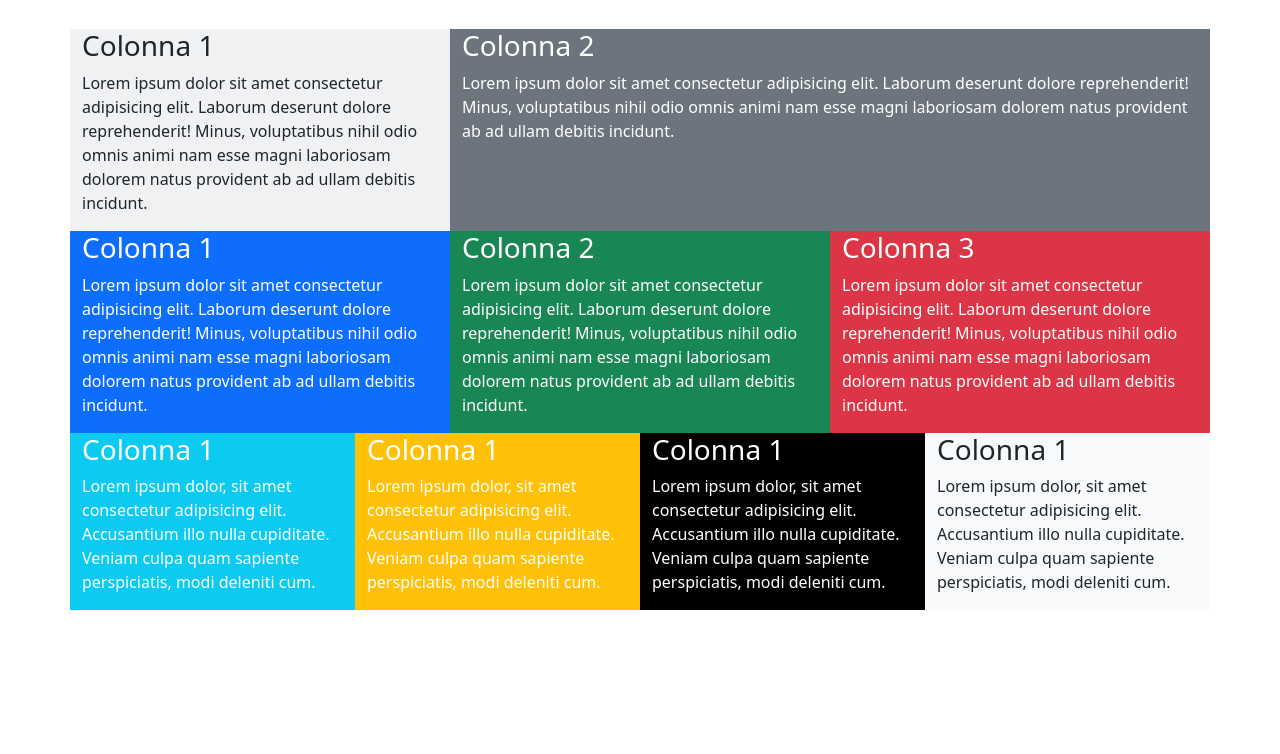
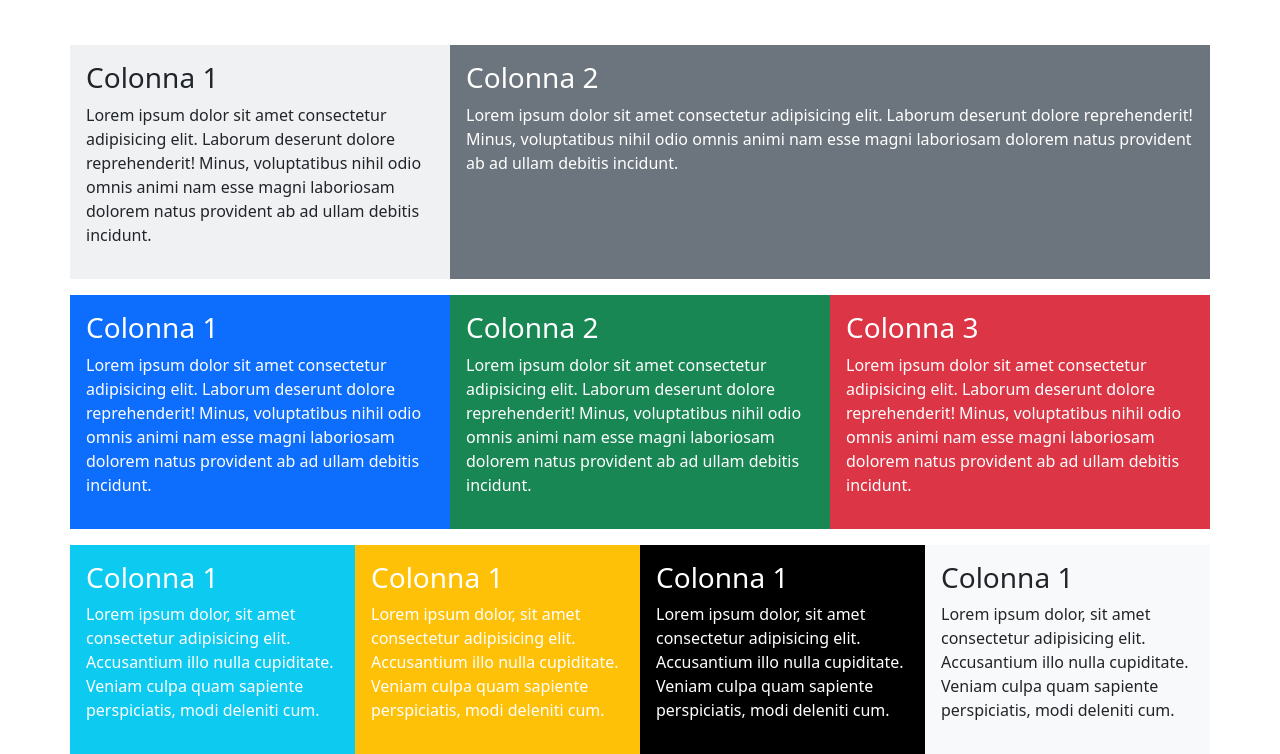
Before and after one commit to FrancescoCialfiDev/htmlcss-bootstrap-layout, a plain HTML site: page index.html in a window 1280 px wide. Shown: the part 89-843 px from the top of the page. Before the commit the page ends 800 px from the top, so only its background shows below. Drawn offline with nearby package versions, Linux system fonts and the light colour scheme.

Commit message:
finish layout

```diff
--- a/index.html
+++ b/index.html
@@ -17,52 +17,52 @@
 
     <!-- CONTAINER -->
 
-    <div class="container ">
-        <div class="text-center mb-5">
+    <div class="container">
+        <div class="text-center mb-5 mt-3">
             <h2>lorem ipsum</h2>
             <p>Lorem ipsum doum eius, placeat nesciunt dolore illum odio</p>
         </div>
 
-        <div class="row">
-            <div class="col-12 col-md-6 col-lg-4 bg-opacity-10 bg-secondary">
+        <div class="row mt-3">
+            <div class=" col-12 col-md-6 col-lg-4 bg-opacity-10 bg-secondary p-3">
                 <h3>Colonna 1</h3>
                 <p>Lorem ipsum dolor sit amet consectetur adipisicing elit. Laborum deserunt dolore reprehenderit! Minus, voluptatibus nihil odio omnis animi nam esse magni laboriosam dolorem natus provident ab ad ullam debitis incidunt.</p>
             </div>
-            <div class="col-12 col-md-6 col-lg-8 text-bg-secondary">
+            <div class="col-12 col-md-6 col-lg-8 text-bg-secondary p-3">
                 <h3>Colonna 2</h3>
                 <p>Lorem ipsum dolor sit amet consectetur adipisicing elit. Laborum deserunt dolore reprehenderit! Minus, voluptatibus nihil odio omnis animi nam esse magni laboriosam dolorem natus provident ab ad ullam debitis incidunt.</p>
             </div>
         </div>
 
-        <div class="row">
-            <div class="col col-md-4 text-bg-primary">
+        <div class="row mt-3">
+            <div class=" col col-md-4 text-bg-primary p-3">
                 <h3>Colonna 1</h3>
                 <p>Lorem ipsum dolor sit amet consectetur adipisicing elit. Laborum deserunt dolore reprehenderit! Minus, voluptatibus nihil odio omnis animi nam esse magni laboriosam dolorem natus provident ab ad ullam debitis incidunt.</p>
             </div>
-            <div class="col col-md-4 text-bg-success">
+            <div class=" col col-md-4 text-bg-success p-3">
                 <h3>Colonna 2</h3>
                 <p>Lorem ipsum dolor sit amet consectetur adipisicing elit. Laborum deserunt dolore reprehenderit! Minus, voluptatibus nihil odio omnis animi nam esse magni laboriosam dolorem natus provident ab ad ullam debitis incidunt.</p>
             </div>
-            <div class="col-12 col-md-4 text-bg-danger">
+            <div class=" col-12 col-md-4 text-bg-danger p-3">
                 <h3>Colonna 3</h3>
                 <p>Lorem ipsum dolor sit amet consectetur adipisicing elit. Laborum deserunt dolore reprehenderit! Minus, voluptatibus nihil odio omnis animi nam esse magni laboriosam dolorem natus provident ab ad ullam debitis incidunt.</p>
             </div>
         </div>
 
-        <div class="row row-cols-2 row-cols-md-4 white-text">
-            <div class="col bg-info">
+        <div class="row row-cols-2 row-cols-md-4 white-text mt-3">
+            <div class=" col bg-info p-3">
                 <h3>Colonna 1</h3>
                 <p>Lorem ipsum dolor, sit amet consectetur adipisicing elit. Accusantium illo nulla cupiditate. Veniam culpa quam sapiente perspiciatis, modi deleniti cum.</p>
             </div>
-            <div class="col bg-warning">
+            <div class=" col bg-warning p-3">
                  <h3>Colonna 1</h3>
                 <p>Lorem ipsum dolor, sit amet consectetur adipisicing elit. Accusantium illo nulla cupiditate. Veniam culpa quam sapiente perspiciatis, modi deleniti cum.</p>
             </div>
-            <div class="col bg-black">
+            <div class=" col bg-black p-3">
                 <h3>Colonna 1</h3>
                 <p>Lorem ipsum dolor, sit amet consectetur adipisicing elit. Accusantium illo nulla cupiditate. Veniam culpa quam sapiente perspiciatis, modi deleniti cum.</p>
             </div>
-            <div class="col bg-light">
+            <div class=" col bg-light p-3">
                 <h3>Colonna 1</h3>
                 <p>Lorem ipsum dolor, sit amet consectetur adipisicing elit. Accusantium illo nulla cupiditate. Veniam culpa quam sapiente perspiciatis, modi deleniti cum.</p>
             </div>
```
